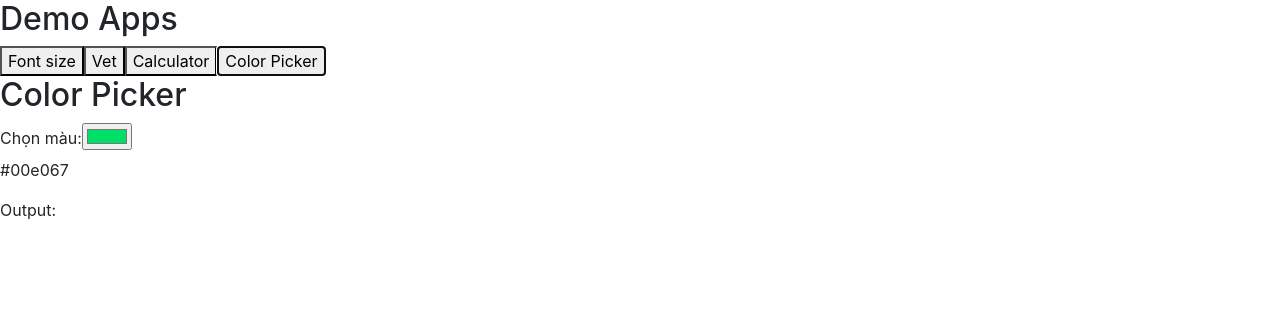
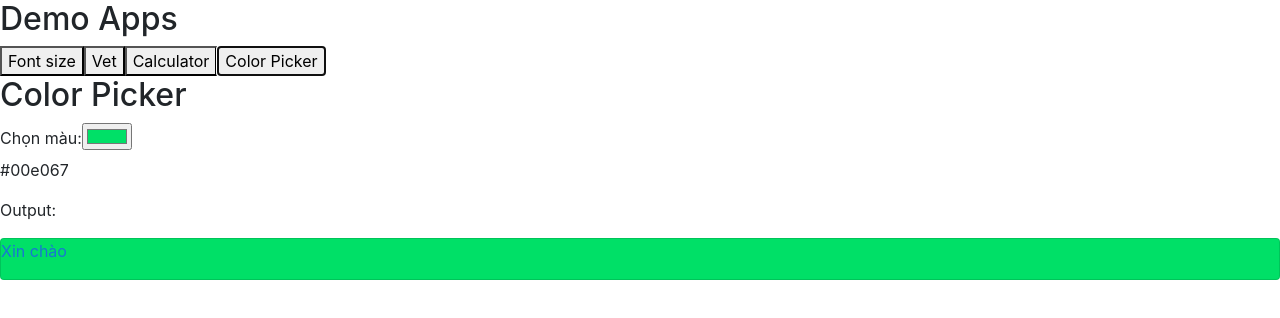
Before and after one commit to cgc0220h1/demo-AngularBinding-DemoProject, an Angular app: page / in a window 1280 px wide. Both pictures are taken after a click on the button "Color Picker". Shown: the top 318 px of the page. Built offline with nearby package versions, Linux system fonts and the light colour scheme.

Commit message:
Fix App Color Picker

```diff
--- a/src/app/component/color-picker/color-picker.component.html
+++ b/src/app/component/color-picker/color-picker.component.html
@@ -6,6 +6,6 @@
 </div>
 
 <p>Output:</p>
-<div>
-  <p [style.background-color]="background"></p>
+<div class="card" [style.background-color]="background">
+  <p style="color: #1976d2">Xin chào</p>
 </div>
```
